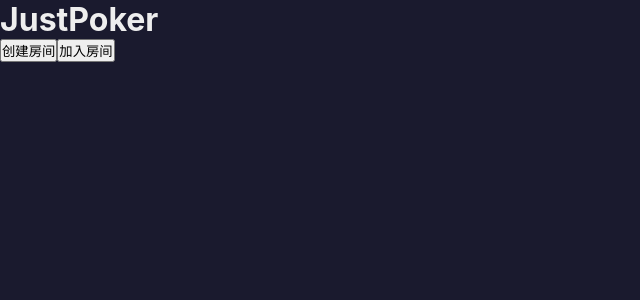
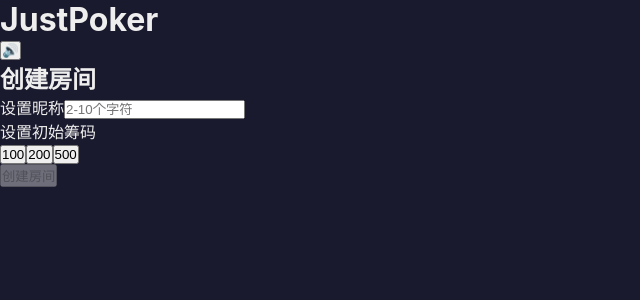
Before and after one commit to verbang/JustPoker, a Vue app in the folder client/: page / in a window 1280 px wide. Both pictures are taken after a click on the button "创建房间". Shown: the top 300 px of the page, without its empty margins (0-640 px from the left). Built offline with nearby package versions, Linux system fonts and the light colour scheme.

Commit message:
feat: implement home page with create and join room components
Add NicknameInput, ChipSelector, SoundToggle common components and
CreateRoom, JoinRoom home components. Update HomeView to use them.

```diff
--- /dev/null
+++ b/client/src/components/common/ChipSelector.vue
@@ -0,0 +1,27 @@
+<template>
+  <div class="chip-selector">
+    <label>{{ label }}</label>
+    <div class="options">
+      <button
+        v-for="option in options"
+        :key="option"
+        :class="{ selected: modelValue === option }"
+        @click="$emit('update:modelValue', option)"
+      >
+        {{ option }}
+      </button>
+    </div>
+  </div>
+</template>
+
+<script setup lang="ts">
+defineProps<{
+  label?: string;
+  options?: number[];
+  modelValue: number;
+}>();
+
+defineEmits<{
+  (e: 'update:modelValue', value: number): void;
+}>();
+</script>
--- /dev/null
+++ b/client/src/components/common/NicknameInput.vue
@@ -0,0 +1,69 @@
+<template>
+  <div class="nickname-input">
+    <label>{{ label }}</label>
+    <input
+      v-model="nickname"
+      :placeholder="placeholder"
+      maxlength="10"
+      @input="validate"
+    />
+    <span v-if="error" class="error">{{ error }}</span>
+    <span v-if="success" class="success">昵称可用</span>
+  </div>
+</template>
+
+<script setup lang="ts">
+import { ref, watch } from 'vue';
+
+const props = defineProps<{
+  label?: string;
+  placeholder?: string;
+  existingNicknames?: string[];
+}>();
+
+const emit = defineEmits<{
+  (e: 'update:nickname', value: string): void;
+  (e: 'valid', value: boolean): void;
+}>();
+
+const nickname = ref('');
+const error = ref('');
+const success = ref(false);
+
+function validate() {
+  error.value = '';
+  success.value = false;
+
+  if (!nickname.value) {
+    emit('valid', false);
+    return;
+  }
+
+  if (nickname.value.length < 2) {
+    error.value = '昵称至少2个字符';
+    emit('valid', false);
+    return;
+  }
+
+  const regex = /^[一-龥a-zA-Z0-9]+$/;
+  if (!regex.test(nickname.value)) {
+    error.value = '仅支持中文、英文、数字';
+    emit('valid', false);
+    return;
+  }
+
+  if (props.existingNicknames?.includes(nickname.value)) {
+    error.value = '昵称已存在！';
+    emit('valid', false);
+    return;
+  }
+
+  success.value = true;
+  emit('update:nickname', nickname.value);
+  emit('valid', true);
+}
+
+watch(() => props.existingNicknames, () => {
+  if (nickname.value) validate();
+});
+</script>
--- /dev/null
+++ b/client/src/components/common/SoundToggle.vue
@@ -0,0 +1,15 @@
+<template>
+  <button class="sound-toggle" @click="toggleSound">
+    {{ soundEnabled ? '🔊' : '🔇' }}
+  </button>
+</template>
+
+<script setup lang="ts">
+import { ref } from 'vue';
+
+const soundEnabled = ref(true);
+
+function toggleSound() {
+  soundEnabled.value = !soundEnabled.value;
+}
+</script>
--- /dev/null
+++ b/client/src/components/home/CreateRoom.vue
@@ -0,0 +1,50 @@
+<template>
+  <div class="create-room">
+    <h2>创建房间</h2>
+    <NicknameInput
+      label="设置昵称"
+      placeholder="2-10个字符"
+      :existing-nicknames="[]"
+      @update:nickname="nickname = $event"
+      @valid="isNicknameValid = $event"
+    />
+    <ChipSelector
+      label="设置初始筹码"
+      :options="[100, 200, 500]"
+      v-model="initialChips"
+    />
+    <button :disabled="!isNicknameValid" @click="createRoom">创建房间</button>
+  </div>
+</template>
+
+<script setup lang="ts">
+import { ref } from 'vue';
+import { useRouter } from 'vue-router';
+import { roomApi } from '../../services/api';
+import { useUserStore } from '../../stores/user';
+import { useRoomStore } from '../../stores/room';
+import NicknameInput from '../common/NicknameInput.vue';
+import ChipSelector from '../common/ChipSelector.vue';
+
+const router = useRouter();
+const userStore = useUserStore();
+const roomStore = useRoomStore();
+
+const nickname = ref('');
+const initialChips = ref(100);
+const isNicknameValid = ref(false);
+
+async function createRoom() {
+  try {
+    const response = await roomApi.createRoom(nickname.value, initialChips.value);
+    const { roomCode, roomId, userId } = response.data;
+
+    userStore.setUser(userId, nickname.value);
+    roomStore.setRoom(roomCode, roomId, initialChips.value);
+
+    router.push(`/room/${roomCode}`);
+  } catch (error) {
+    console.error('Failed to create room:', error);
+  }
+}
+</script>
--- /dev/null
+++ b/client/src/components/home/JoinRoom.vue
@@ -0,0 +1,48 @@
+<template>
+  <div class="join-room">
+    <h2>加入房间</h2>
+    <input v-model="roomCode" placeholder="输入房间号" maxlength="2" />
+    <NicknameInput
+      label="设置昵称"
+      placeholder="2-10个字符"
+      :existing-nicknames="[]"
+      @update:nickname="nickname = $event"
+      @valid="isNicknameValid = $event"
+    />
+    <ChipSelector
+      label="设置带入筹码"
+      :options="[100, 200, 500]"
+      v-model="chips"
+    />
+    <button :disabled="!isNicknameValid || !roomCode" @click="joinRoom">加入房间</button>
+  </div>
+</template>
+
+<script setup lang="ts">
+import { ref } from 'vue';
+import { useRouter } from 'vue-router';
+import { roomApi } from '../../services/api';
+import { useUserStore } from '../../stores/user';
+import NicknameInput from '../common/NicknameInput.vue';
+import ChipSelector from '../common/ChipSelector.vue';
+
+const router = useRouter();
+const userStore = useUserStore();
+
+const roomCode = ref('');
+const nickname = ref('');
+const chips = ref(100);
+const isNicknameValid = ref(false);
+
+async function joinRoom() {
+  try {
+    const response = await roomApi.joinRoom(roomCode.value, nickname.value, chips.value);
+    const { userId } = response.data;
+
+    userStore.setUser(userId, nickname.value);
+    router.push(`/room/${roomCode.value}`);
+  } catch (error) {
+    console.error('Failed to join room:', error);
+  }
+}
+</script>
--- a/client/src/views/HomeView.vue
+++ b/client/src/views/HomeView.vue
@@ -1,15 +1,23 @@
 <template>
   <div class="home">
     <h1>JustPoker</h1>
+    <SoundToggle />
     <div class="actions">
-      <button @click="showCreate = true">创建房间</button>
-      <button @click="showJoin = true">加入房间</button>
+      <CreateRoom v-if="showCreate" />
+      <JoinRoom v-if="showJoin" />
+      <div v-if="!showCreate && !showJoin">
+        <button @click="showCreate = true">创建房间</button>
+        <button @click="showJoin = true">加入房间</button>
+      </div>
     </div>
   </div>
 </template>
 
 <script setup lang="ts">
 import { ref } from 'vue';
+import CreateRoom from '../components/home/CreateRoom.vue';
+import JoinRoom from '../components/home/JoinRoom.vue';
+import SoundToggle from '../components/common/SoundToggle.vue';
 
 const showCreate = ref(false);
 const showJoin = ref(false);
```
